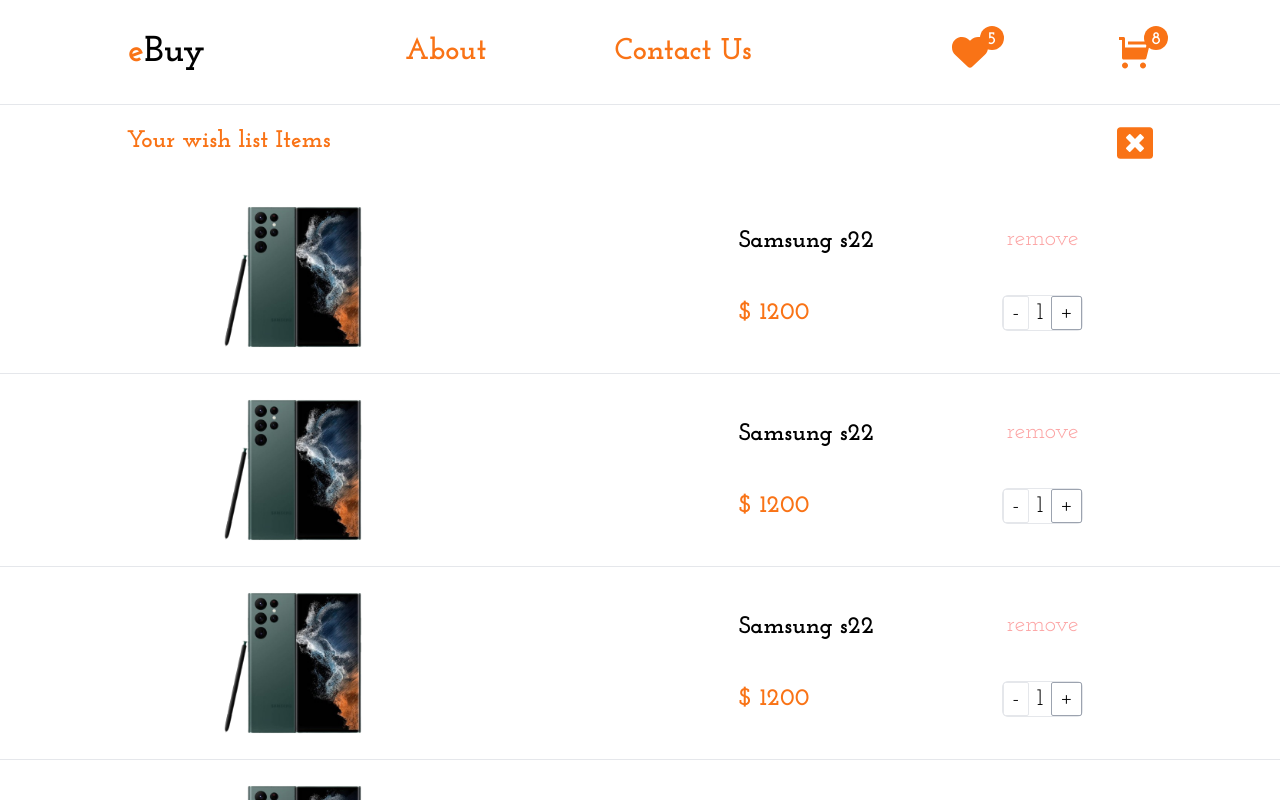
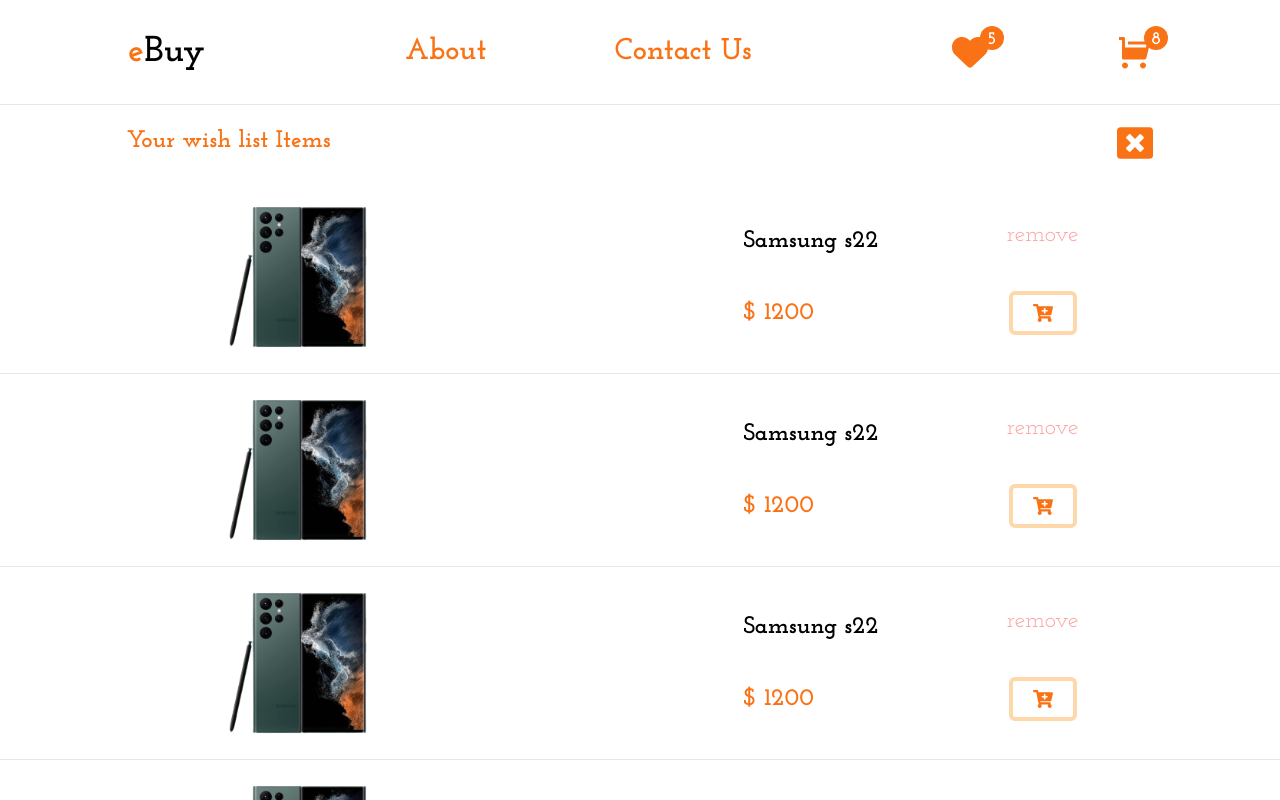
Before and after one commit to Akasi-M-P/ebuy, a React (Vite) app: page / in a window 1280 px wide. Both pictures are taken after a click on the icon 969 px from the left and 52 px from the top of the page. Shown: the top 800 px of the page. Built offline with nearby package versions, Linux system fonts and the light colour scheme; a web font is replaced by a local one.

Commit message:
working on add to cart from wish list component

```diff
--- a/src/components/WishList/WishList.jsx
+++ b/src/components/WishList/WishList.jsx
@@ -19,21 +19,10 @@
         <div>
           <WishListItem />
         </div>
-        <div className="m-4">
-          <p className="text-sm text-center font-bold md:text-xl lg:text-2xl">
-            <span>Subtotal : </span>$ 32000.00
-          </p>
-        </div>
-        <div className="w-full flex justify-center">
-          <button className="border p-3  w-2/3 rounded-xl bg-orange-600">
-            <p className="text-center text-lg text-white font-bold md:text-xl lg:text-2xl">
-              Proceed to checkout
-            </p>
-          </button>
-        </div>
+
         <div className="w-full flex justify-center m-4 lg:m-8">
-          <button className="text-sm text-red-400 md:text-lg">
-            ClearWishList
+          <button className="border-2 border-orange-200 p-2 rounded-md text-sm text-red-400 md:text-lg">
+            clear wish list
           </button>
         </div>
       </div>
--- a/src/components/WishList/WishListItem.jsx
+++ b/src/components/WishList/WishListItem.jsx
@@ -1,3 +1,4 @@
+import { FaCartPlus } from "react-icons/fa";
 const WishListItem = () => {
   return (
     <>
@@ -23,13 +24,9 @@
               remove
             </button>
           </div>
-          <div className="flex border justify-between items-center gap-2 p-0 rounded-md ">
-            <button className="border px-2 text-lg rounded-sm lg:text-2xl">
-              -
-            </button>
-            <p className="lg:text-2xl">1</p>
-            <button className="border border-gray-400 px-2 text-lg rounded-sm lg:text-2xl">
-              +
+          <div className="">
+            <button className="border-4 border-orange-200 px-5 py-2 text-sm md:text-lg rounded-md lg:text-2xl">
+              <FaCartPlus className="text-orange-500 text-xl" />
             </button>
           </div>
         </div>
@@ -57,13 +54,9 @@
               remove
             </button>
           </div>
-          <div className="flex border justify-between items-center gap-2 p-0 rounded-md ">
-            <button className="border px-2 text-lg rounded-sm lg:text-2xl">
-              -
-            </button>
-            <p className="lg:text-2xl">1</p>
-            <button className="border border-gray-400 px-2 text-lg rounded-sm lg:text-2xl">
-              +
+          <div className="">
+            <button className="border-4 border-orange-200 px-5 py-2 text-sm md:text-lg rounded-md lg:text-2xl">
+              <FaCartPlus className="text-orange-500 text-xl" />
             </button>
           </div>
         </div>
@@ -91,13 +84,9 @@
               remove
             </button>
           </div>
-          <div className="flex border justify-between items-center gap-2 p-0 rounded-md ">
-            <button className="border px-2 text-lg rounded-sm lg:text-2xl">
-              -
-            </button>
-            <p className="lg:text-2xl">1</p>
-            <button className="border border-gray-400 px-2 text-lg rounded-sm lg:text-2xl">
-              +
+          <div className="">
+            <button className="border-4 border-orange-200 px-5 py-2 text-sm md:text-lg rounded-md lg:text-2xl">
+              <FaCartPlus className="text-orange-500 text-xl" />
             </button>
           </div>
         </div>
@@ -125,13 +114,9 @@
               remove
             </button>
           </div>
-          <div className="flex border justify-between items-center gap-2 p-0 rounded-md ">
-            <button className="border px-2 text-lg rounded-sm lg:text-2xl">
-              -
-            </button>
-            <p className="lg:text-2xl">1</p>
-            <button className="border border-gray-400 px-2 text-lg rounded-sm lg:text-2xl">
-              +
+          <div className="">
+            <button className="border-4 border-orange-200 px-5 py-2 text-sm md:text-lg rounded-md lg:text-2xl">
+              <FaCartPlus className="text-orange-500 text-xl" />
             </button>
           </div>
         </div>
```
